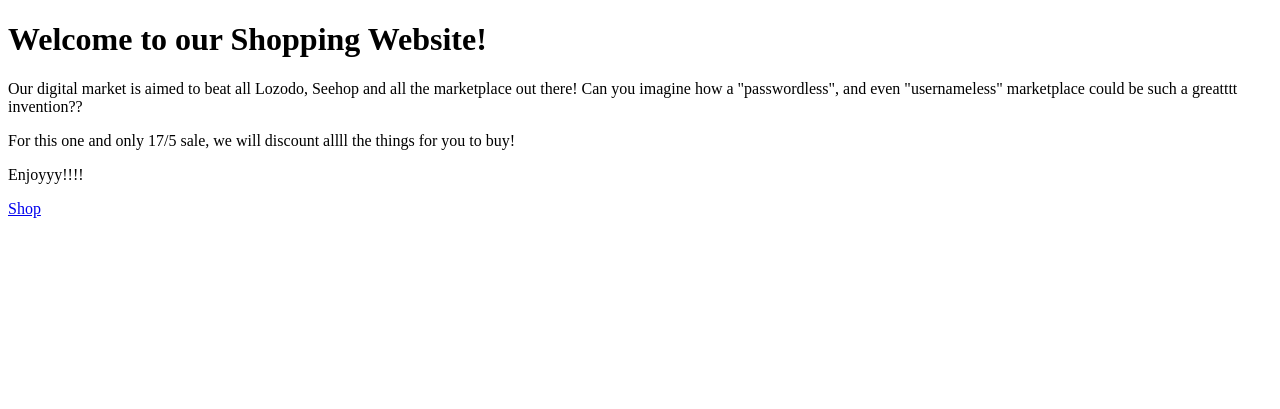
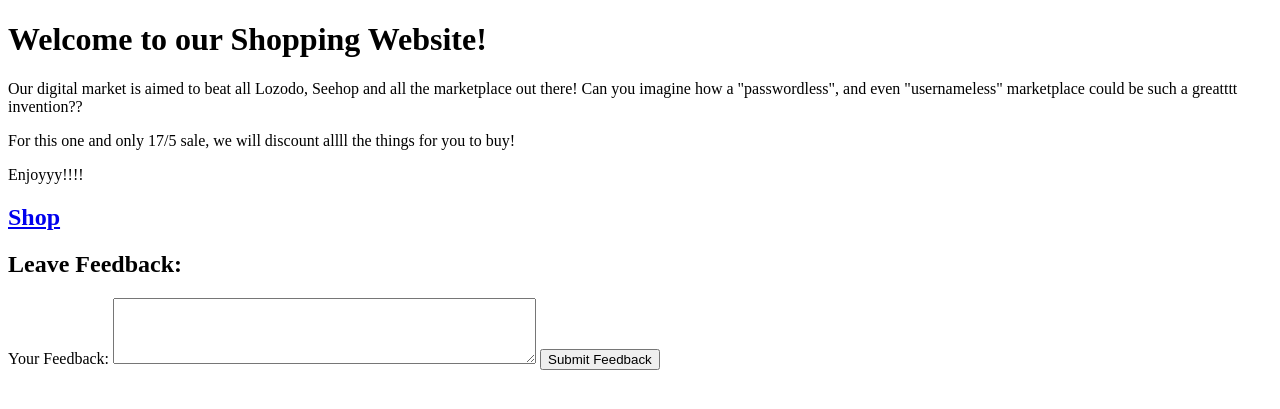
Before and after one commit to Thanh-WuTan/VDT-HW8-VulnWebApp, a Flask app: page / in a window 1280 px wide. Shown: the top 409 px of the page. Run offline with Flask 3, Linux system fonts and the light colour scheme; the visitor is signed in with stand-in values (Sample User, id 1).

Commit message:
feat: add feedback feature

```diff
--- a/templates/home.html
+++ b/templates/home.html
@@ -12,5 +12,12 @@
     <p>For this one and only 17/5 sale, we will discount allll the things for you to buy!</p>
     <p>Enjoyyy!!!!</p>
 
-    <a href="/shop">Shop</a>
+    <a href="/shop"><h2>Shop</h2></a>
+
+    <h2>Leave Feedback:</h2>
+    <form action="{{ url_for('feedback') }}" method="post">
+        <label for="feedback">Your Feedback:</label>
+        <textarea id="feedback" name="feedback" rows="4" cols="50" required></textarea>
+        <button type="submit">Submit Feedback</button>
+    </form>
 </html>
--- a/web/app.py
+++ b/web/app.py
@@ -5,6 +5,7 @@
 from .models import Items
 from .api.shopapi import *
 from .api.cartapi import *
+from .api.discountandcouponapi import *
 
 app = create_app()
 
@@ -19,6 +20,10 @@
 def home():
     response = make_response(render_template('home.html'))
     return response
+
+@app.route('/submit_feedback', methods=['POST'])
+def feedback():
+    return submit_feedback(request, db)
 
 @app.route('/shop', methods=['GET'])
 def shop():
```
Also changed, not shown: web/api/discountandcouponapi.py (added, +12 -0 lines), 1 other file.
